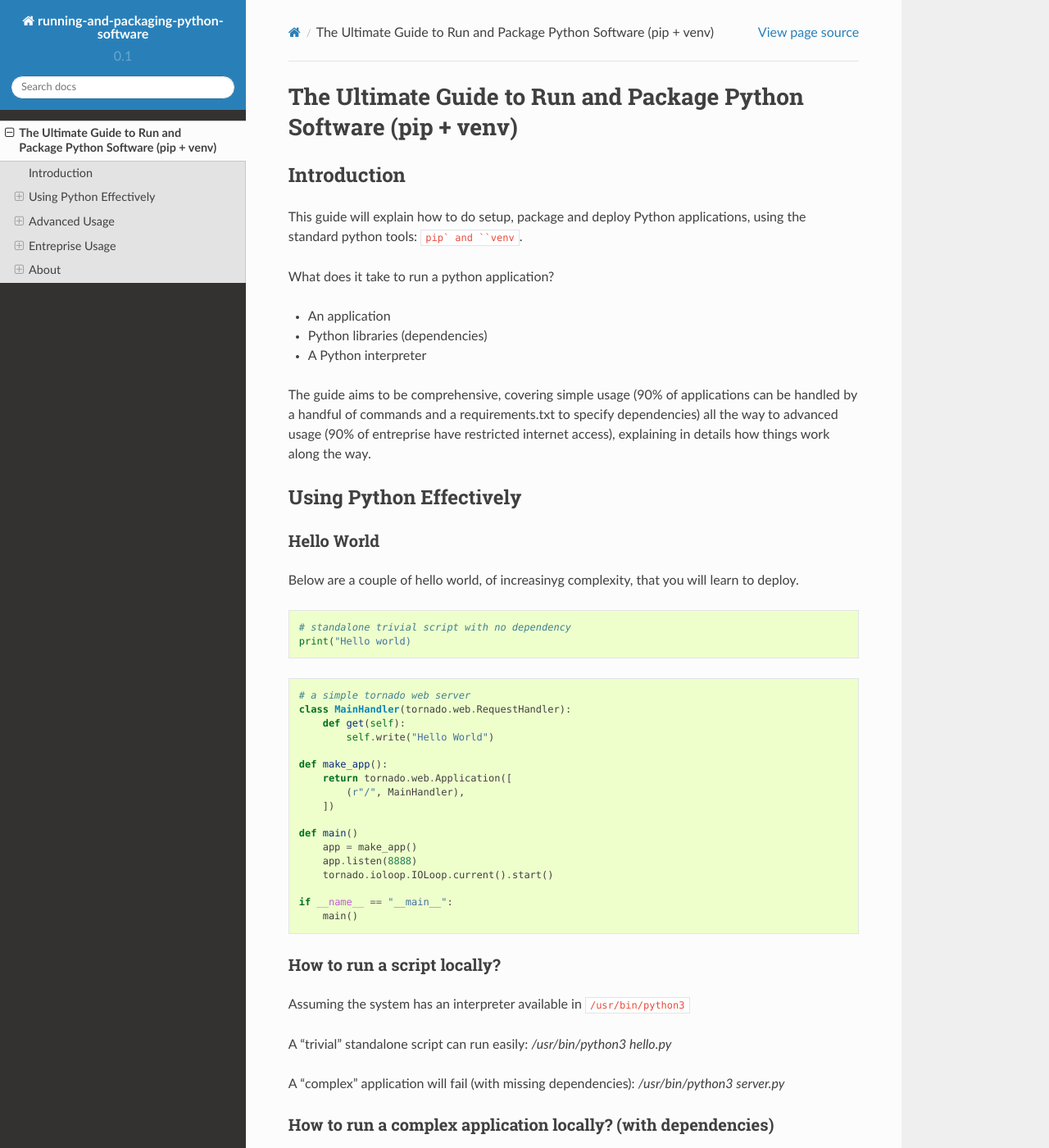
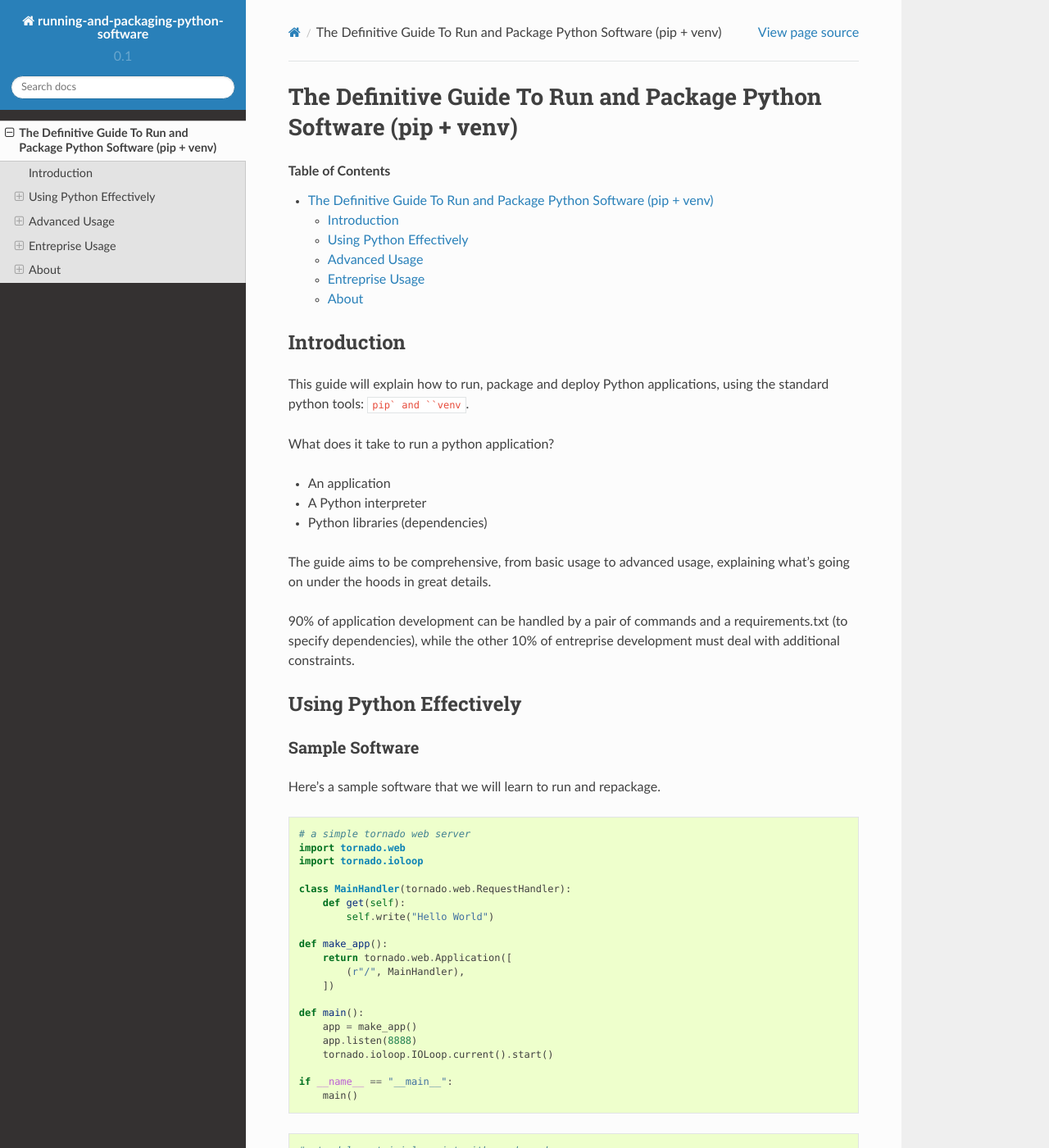
Before and after one commit to morotti/pip-and-virtualenv-guide, a Sphinx documentation site: the page built from doc/main.rst, in a window 1280 px wide and 1400 px high. Shown: the whole window at 82% size. Built offline with Sphinx 7.4.7 and the Read the Docs theme 2.0.0, drawn with Linux system fonts in a browser that asks for light colours; some of the changed text lies outside the part shown.

Commit message:
fix code sample. reword some paragraphs. fix typos.

```diff
--- a/doc/main.rst
+++ b/doc/main.rst
@@ -1,43 +1,43 @@
-======================================================================
-The Ultimate Guide to Run and Package Python Software (pip + venv)
-======================================================================
+====================================================================
+The Definitive Guide To Run and Package Python Software (pip + venv)
+====================================================================
 
-.. toctree::
-   :maxdepth: 3
+.. contents:: Table of Contents
+    :depth: 2
 
 Introduction
 ============
 
-This guide will explain how to do setup, package and deploy Python applications,
+This guide will explain how to run, package and deploy Python applications,
 using the standard python tools: ``pip` and ``venv``.
 
 What does it take to run a python application?
 
 * An application
+* A Python interpreter
 * Python libraries (dependencies)
-* A Python interpreter
 
-The guide aims to be comprehensive, covering simple usage
-(90% of applications can be handled by a handful of commands and a requirements.txt to specify dependencies)
-all the way to advanced usage (90% of entreprise have restricted internet access),
-explaining in details how things work along the way.
+The guide aims to be comprehensive, from basic usage to advanced usage,
+explaining what's going on under the hoods in great details.
+
+90% of application development can be handled by a pair of commands and a requirements.txt
+(to specify dependencies),
+while the other 10% of entreprise development must deal with additional constraints.
 
 Using Python Effectively
 ========================
 
-Hello World
------------
+Sample Software
+---------------
 
-Below are a couple of hello world, of increasinyg complexity, that you will learn to deploy.
-
-.. code-block:: python
-
-    # standalone trivial script with no dependency
-    print("Hello world)
+Here's a sample software that we will learn to run and repackage.
 
 .. code-block:: python
 
     # a simple tornado web server
+    import tornado.web
+    import tornado.ioloop
+
     class MainHandler(tornado.web.RequestHandler):
         def get(self):
             self.write("Hello World")
@@ -47,7 +47,7 @@ Below are a couple of hello world, of increasinyg complexity, that you will lear
             (r"/", MainHandler),
         ])
 
-    def main()
+    def main():
         app = make_app()
         app.listen(8888)
         tornado.ioloop.IOLoop.current().start()
@@ -55,37 +55,44 @@ Below are a couple of hello world, of increasinyg complexity, that you will lear
     if __name__ == "__main__":
         main()
 
+.. code-block:: python
+
+    # standalone trivial script with no dependency
+    import sys
+    print(sys.version)
+
 How to run a script locally?
 ----------------------------
 
 Assuming the system has an interpreter available in ``/usr/bin/python3``
 
-A "trivial" standalone script can run easily: `/usr/bin/python3 hello.py`
+A "trivial" standalone script can run easily: ``/usr/bin/python3 hello.py``
 
-A "complex" application will fail (with missing dependencies): `/usr/bin/python3 server.py`
+A "complex" application will fail (with missing dependencies): ``/usr/bin/python3 server.py``
 
 How to run a complex application locally? (with dependencies)
 -------------------------------------------------------------
 
-At the top of the project:
+At the top of the project, assuming the source code is in ``src``:
 
 #. /usr/bin/python3 -m venv env
 #. source ./env/bin/activate
 #. cd env
 #. pip install wheel
 #. pip install tornadoweb
-#. chmod +d server.py
-#. python3 ./server.py
+#. chmod +x src/server.py
+#. python3 src/server.py
 
-Well, that was simple.
+Well, that was simple. This setup a virtual environment, installed two libraries and run.
 
-Now, let's explained what's actually happening.
+Now, let's explain what this does.
 
 Virtual Environment (venv)
 --------------------------
 
-``venv`` creates a virtual environment. A regular directory, containing a python
-interpreter (copied), libraries dependencies (soon to be installed with pip) and the application.
+``venv`` creates a virtual environment.
+A virtual environment is a norma directory, containing a python
+interpreter (copied), libraries (soon to be installed with pip) and the application.
 
 That's how python projects are organized. Each project in a dedicated directory
 , with its own source code and dependencies and interpreter.
@@ -94,7 +101,7 @@ That's how python projects are organized. Each project in a dedicated directory
 the directory of the same name
 (``./env/bin/activate.bat`` on Windows).
 Calling ``python --version`` runs the local interpreter and calling ``pip install tornadoweb`` installs
-the package locally in the subdirectory (usually under `lib` but name may vary).
+the package locally in the subdirectory (usually under ``lib`` but name may vary).
 
 There are no conflicts of versions or DLL (the need for Docker is a myth!).
 If it were not for this, there would be a system wide interpreter /usr/bin/python
@@ -196,11 +205,13 @@ Let's run in a different ways.
     import requests
     requests.__version__
 
-Python looks up import location based on  ``PYTHONPATH``.
-PYTHONPATH is a list of python source directories separated by a colon (semi colon on Windows).
+Python looks for the import based on the ``PYTHONPATH``.
+PYTHONPATH is a list of python source directories separated by a colon (semicolon on Windows).
 It's like ``PATH`` for the shell.
-The virtual environment is a bit of abstraction around that
-and it also copies the interpreter (see ``env/bin/python[.exe]``).
+
+The virtual environment is a bit of abstraction around that,
+it's autoconfigured for its location and it also copies a python interpreter
+(see ``env/bin/python[.exe]``).
 
 How to deploy the application? (for server distribution)
 --------------------------------------------------------
```
Also changed, not shown: other parts of doc/main.rst (+7 -5 lines).
